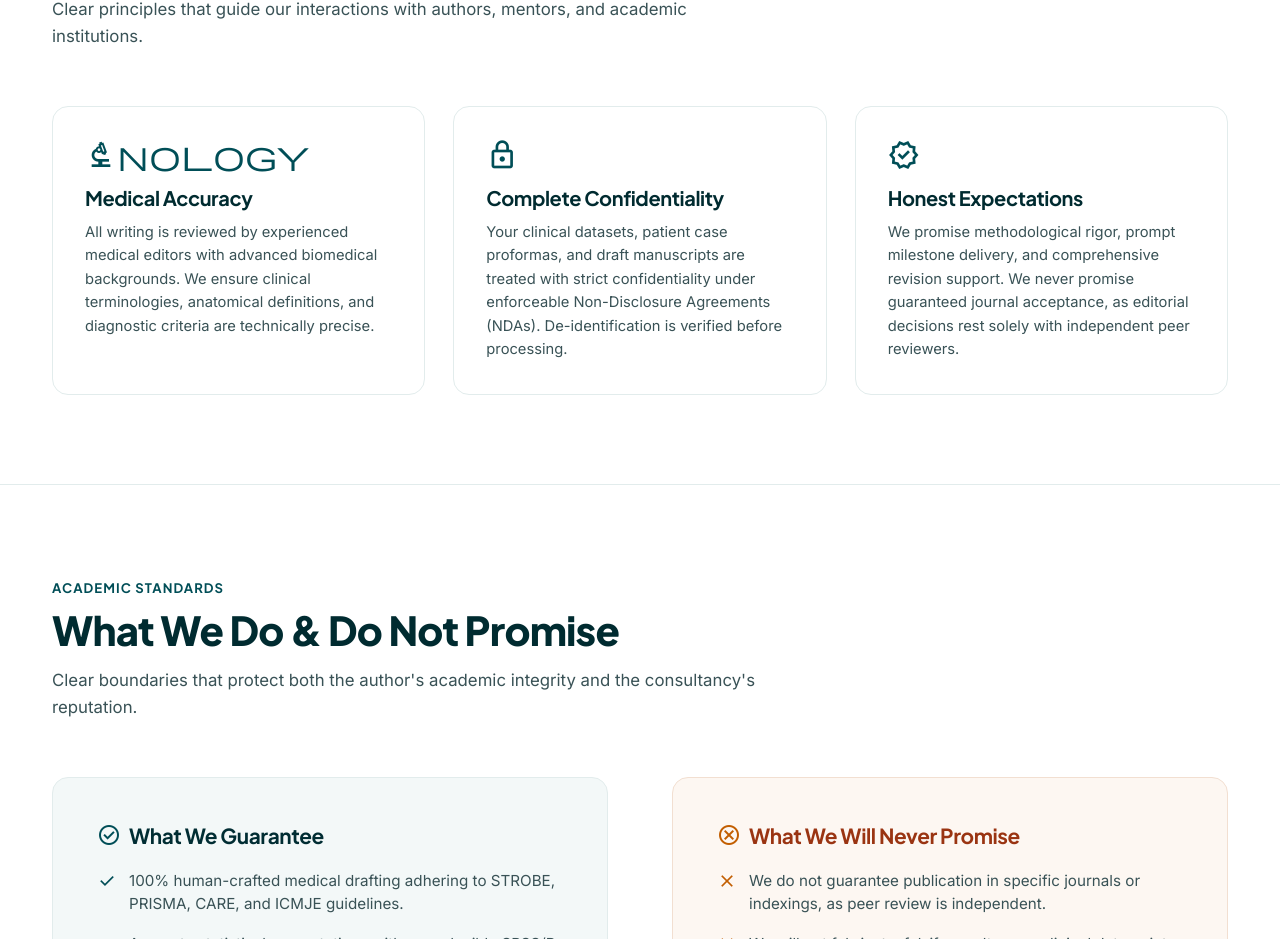
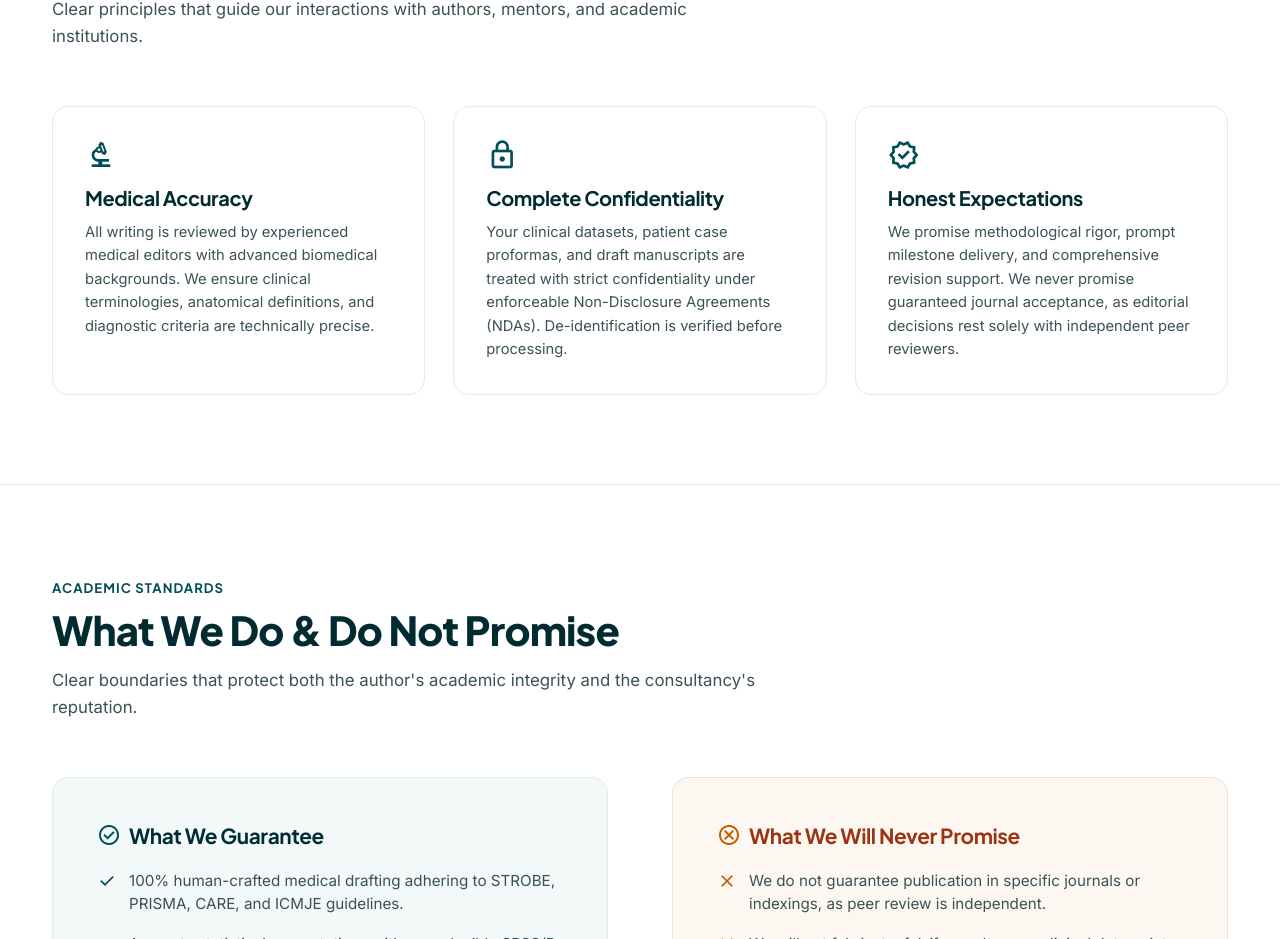
Before and after one commit to monicdharan/Monic-MW-Website, a React (Vite) app: page /about in a window 1280 px wide. Shown: the part 1433-2372 px from the top of the page. Built offline with nearby package versions, Linux system fonts and the light colour scheme.

Commit message:
Fix icon ligature for Medical Accuracy card on About page from biotechnology to biotech

```diff
--- a/src/pages/About.tsx
+++ b/src/pages/About.tsx
@@ -79,7 +79,7 @@ export const About: React.FC = () => {
           <div style={{ display: 'grid', gridTemplateColumns: 'repeat(auto-fit, minmax(300px, 1fr))', gap: '28px' }}>
             <div style={{ background: 'var(--color-white)', padding: '32px', borderRadius: 'var(--radius-md)', border: '1px solid var(--color-line)' }}>
               <span className="material-symbols-outlined" style={{ fontSize: '32px', color: 'var(--color-teal)', marginBottom: '14px' }}>
-                biotechnology
+                biotech
               </span>
               <h3 style={{ fontSize: '1.25rem', marginBottom: '10px' }}>Medical Accuracy</h3>
               <p style={{ fontSize: '0.92rem', color: 'var(--color-ink-soft)', lineHeight: '1.6', margin: 0 }}>
```
